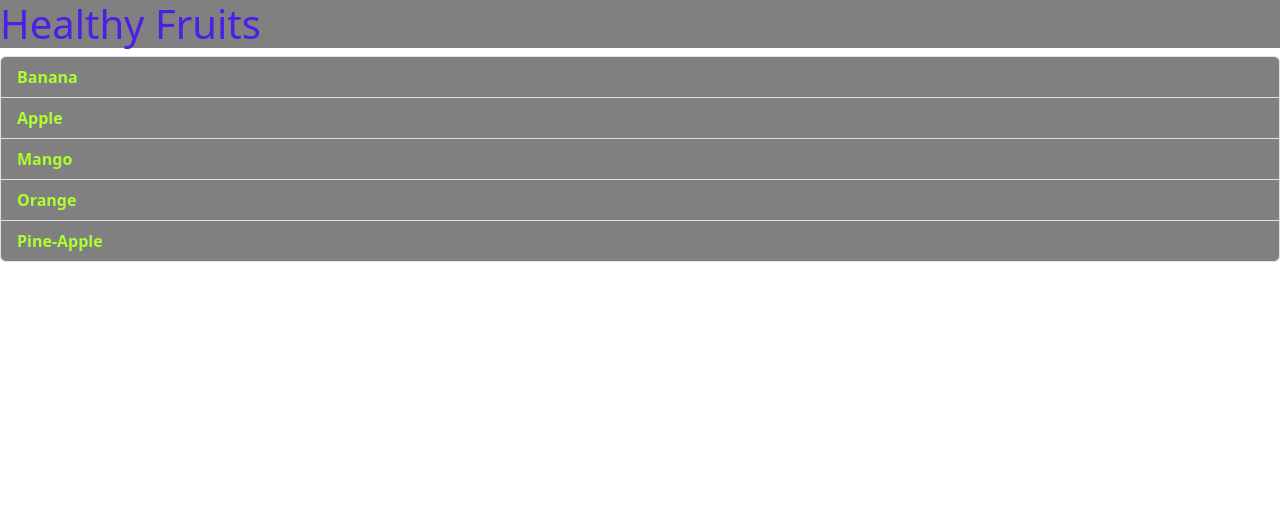
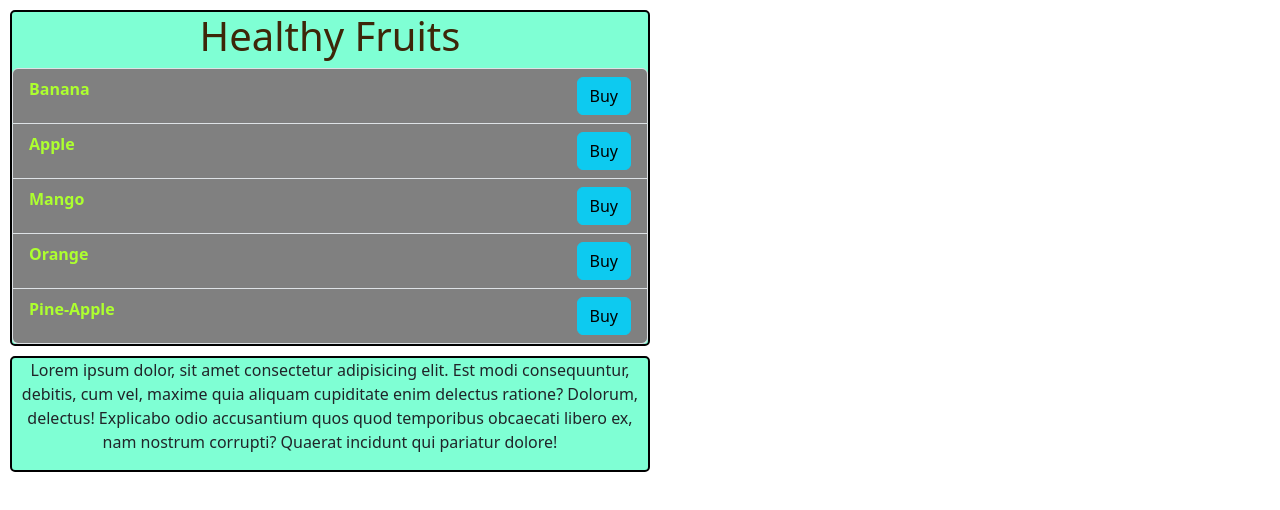
Before and after one commit to JayadevBemal/React-Learning, a React (Vite) app in the folder 18Fragments/learn-fragment/: page / in a window 1280 px wide. Shown: the top 510 px of the page. Built offline with nearby package versions, Linux system fonts and the light colour scheme.

Commit message:
component and styling practice

```diff
--- a/18Fragments/learn-fragment/src/App.css
+++ b/18Fragments/learn-fragment/src/App.css
@@ -1,5 +1,5 @@
 
 .jb-heading{
-  color: rgb(74, 31, 230);
-  background-color: gray ;
+  color:rgb(61, 38, 9);
+  background-color:  ;
 }
--- a/18Fragments/learn-fragment/src/App.jsx
+++ b/18Fragments/learn-fragment/src/App.jsx
@@ -4,18 +4,23 @@ import "./App.css";
 import Listitems from "./Listitems";
 import Cndt from "./Varstore";
 import Item from "./Item";
+import Container from "./Container";
 
 
 function App() {
 let foodItems = ['Banana','Apple','Mango','Orange','Pine-Apple'];
 
-  return (
-    <React.Fragment>
+  return (<>
+    <Container>
       <h1 className="jb-heading">Healthy Fruits</h1>
       {<Cndt items = {foodItems}></Cndt>}
       <Listitems items = {foodItems}></Listitems>
-    </React.Fragment>
-  );
+    </Container>
+
+    <Container>
+      <p>Lorem ipsum dolor, sit amet consectetur adipisicing elit. Est modi consequuntur, debitis, cum vel, maxime quia aliquam cupiditate enim delectus ratione? Dolorum, delectus! Explicabo odio accusantium quos quod temporibus obcaecati libero ex, nam nostrum corrupti? Quaerat incidunt qui pariatur dolore!</p>
+    </Container>
+  </>);
 }
 
 export default App;
--- /dev/null
+++ b/18Fragments/learn-fragment/src/Container.jsx
@@ -0,0 +1,8 @@
+import styles from "./Container.module.css"
+
+const Container = (props) => {
+
+  return <div className={styles.container}>{props.children}</div>
+}
+
+export default Container
--- /dev/null
+++ b/18Fragments/learn-fragment/src/Container.module.css
@@ -0,0 +1,9 @@
+.container{
+  border: 2px solid black;
+  background-color: aquamarine;
+  width: 50vw;;
+  text-align: center;
+  border-radius: 5px;
+  margin: 10px;
+
+}
--- a/18Fragments/learn-fragment/src/Item.jsx
+++ b/18Fragments/learn-fragment/src/Item.jsx
@@ -1,9 +1,17 @@
 import styles from './Item.module.css'
+import Listitems from './Listitems'
+
+
 
 const Item = ({Listitems}) => {
-console.log(styles)
+
+const ButtonClick = () => {
+  alert(`${Listitems} bought`)
+}
   return <li className= {`${styles["jb-item"]} list-group-item`} >
-          <span className={`${styles["jb-span"]}`}>{Listitems}</span>
+            <span className={`${styles["jb-span"]}`}>{Listitems}</span> <button className={`btn btn-info ${styles.btnBh}`} onClick={ButtonClick}>Buy</button>
         </li>
+
 }
+
 export default Item;
--- a/18Fragments/learn-fragment/src/Item.module.css
+++ b/18Fragments/learn-fragment/src/Item.module.css
@@ -1,7 +1,12 @@
 .jb-item{
   background-color: gray;
+  display: flex;
+  justify-content: space-between;
 }
 .jb-span{
   font-weight: 600;
   color: greenyellow;
 }
+.btnBh{
+  font-weight: 300;
+}
```
